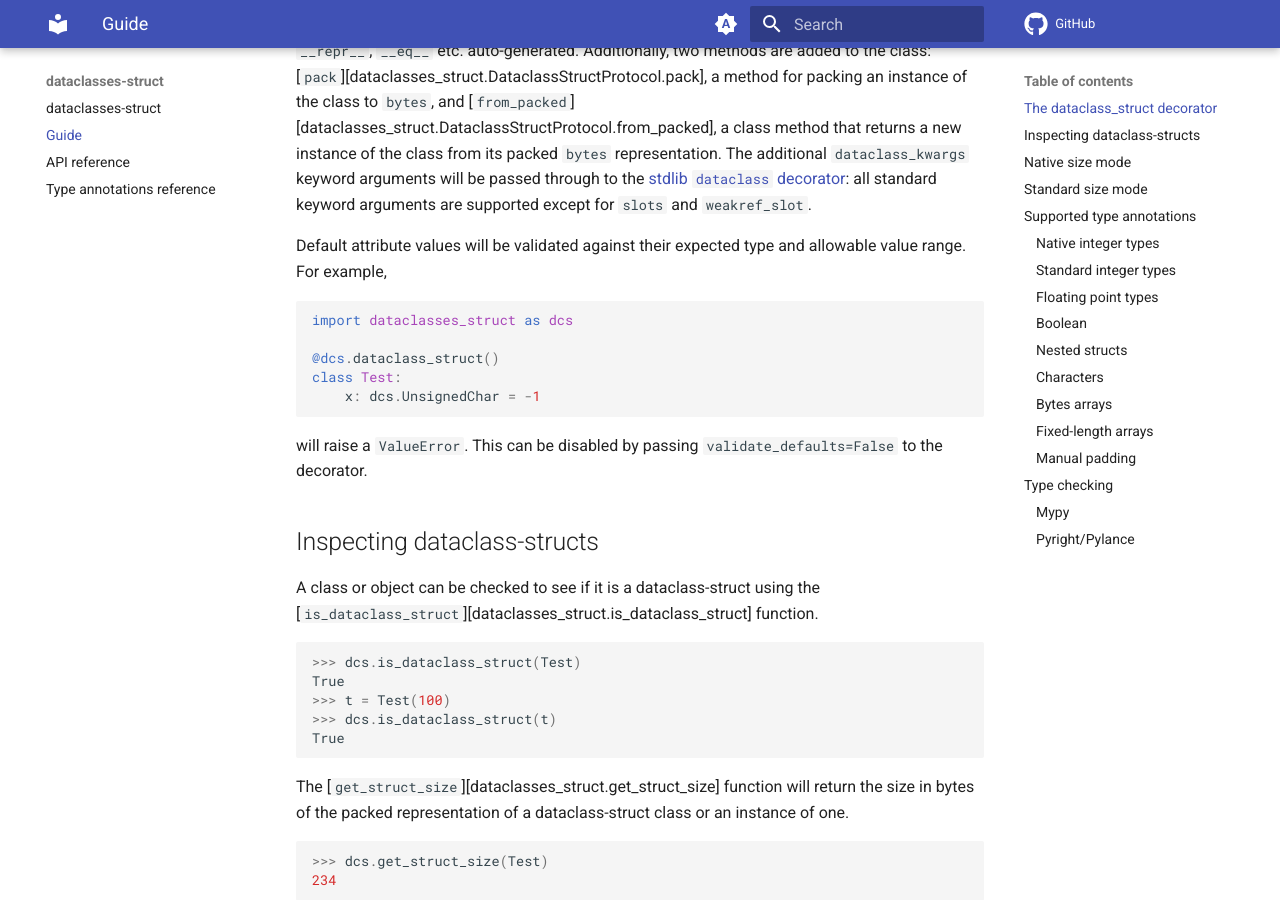
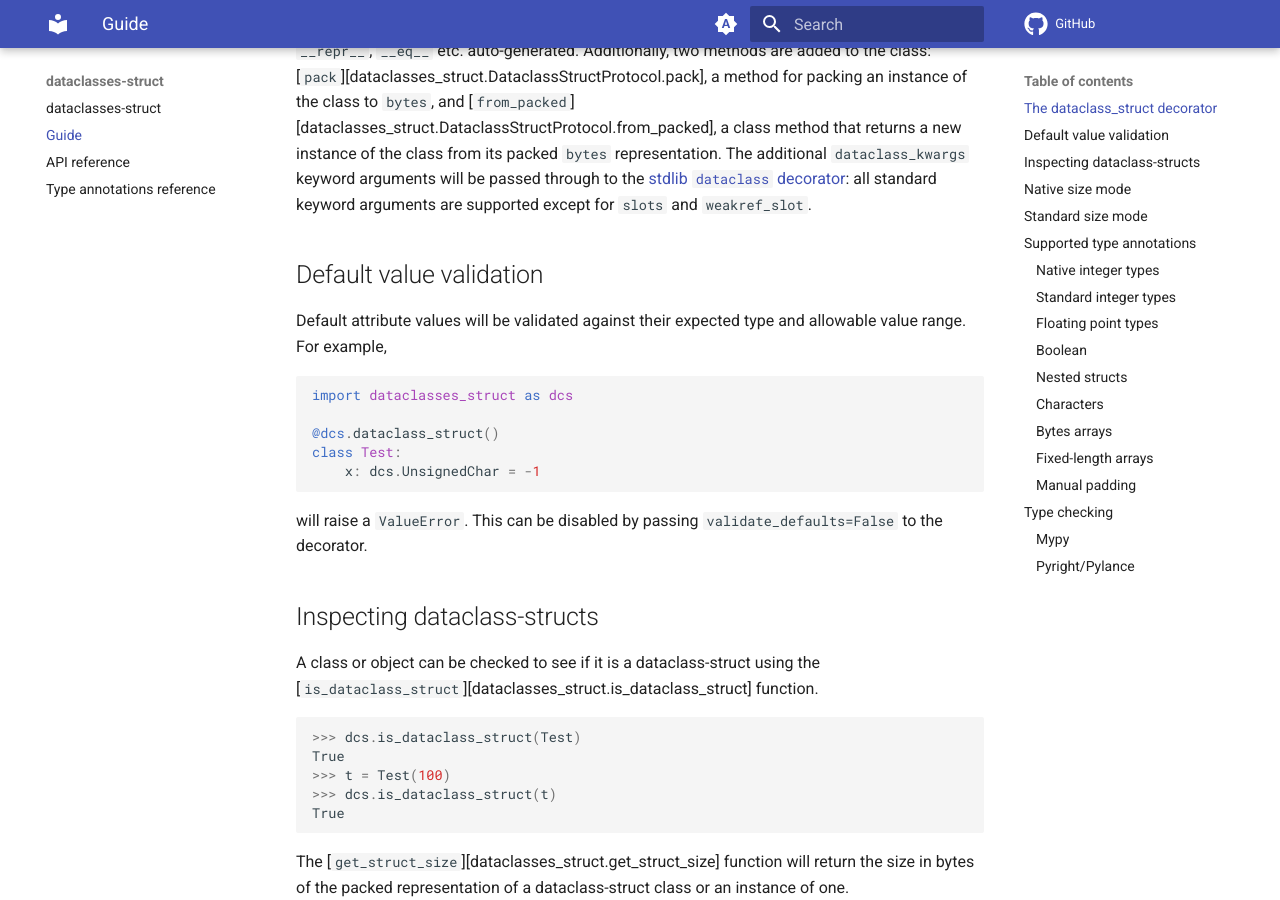
Before and after one commit to harrymander/dataclasses-struct, an MkDocs documentation site: the page built from docs/guide.md, in a window 1280 px wide and 900 px high, scrolled down 847 px. Built offline with MkDocs 1.6.1 and Material for MkDocs 9.7.7, drawn with Linux system fonts in a browser that asks for light colours; comment, search, counter and statistics services are not loaded.

Commit message:
docs: put validation docs under subsection

```diff
--- a/docs/guide.md
+++ b/docs/guide.md
@@ -41,6 +41,8 @@ passed through to the [stdlib `dataclass`
 decorator](https://docs.python.org/3/library/dataclasses.html#dataclasses.dataclass):
 all standard keyword arguments are supported except for `slots` and
 `weakref_slot`.
+
+## Default value validation
 
 Default attribute values will be validated against their expected type and
 allowable value range. For example,
```
